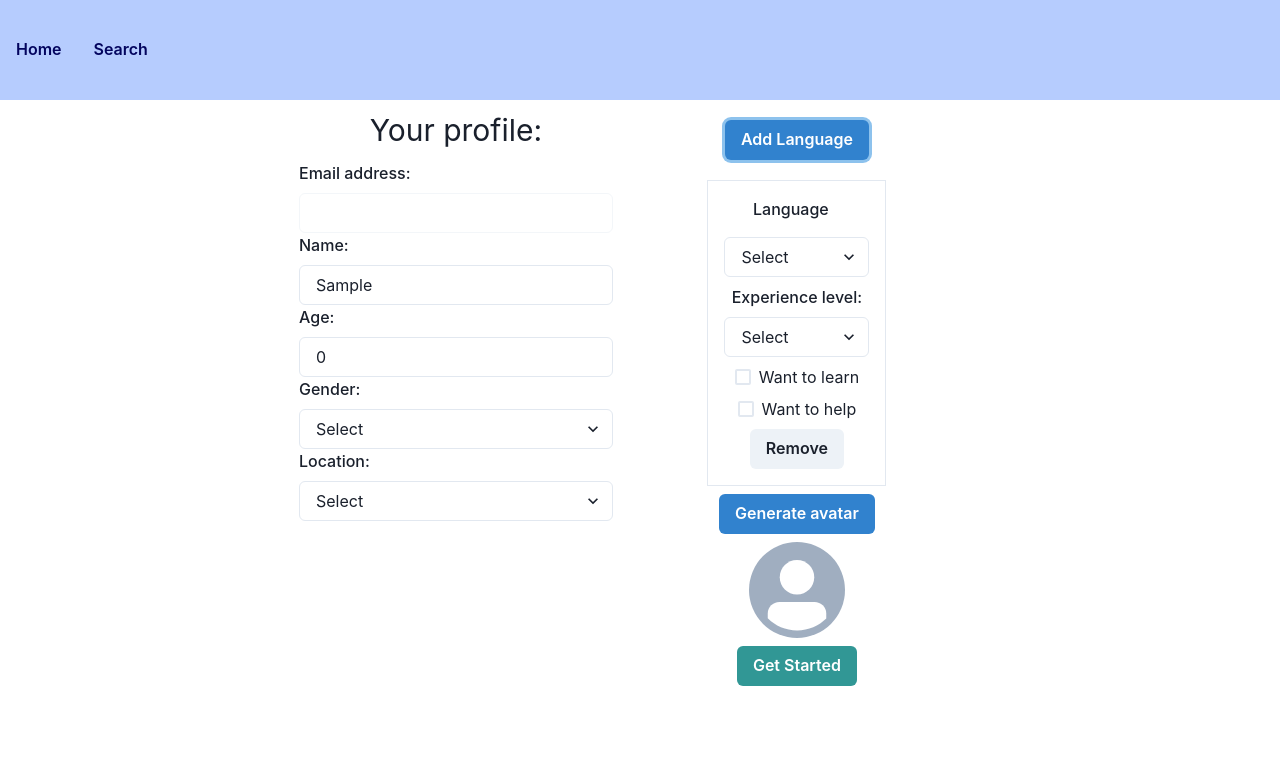
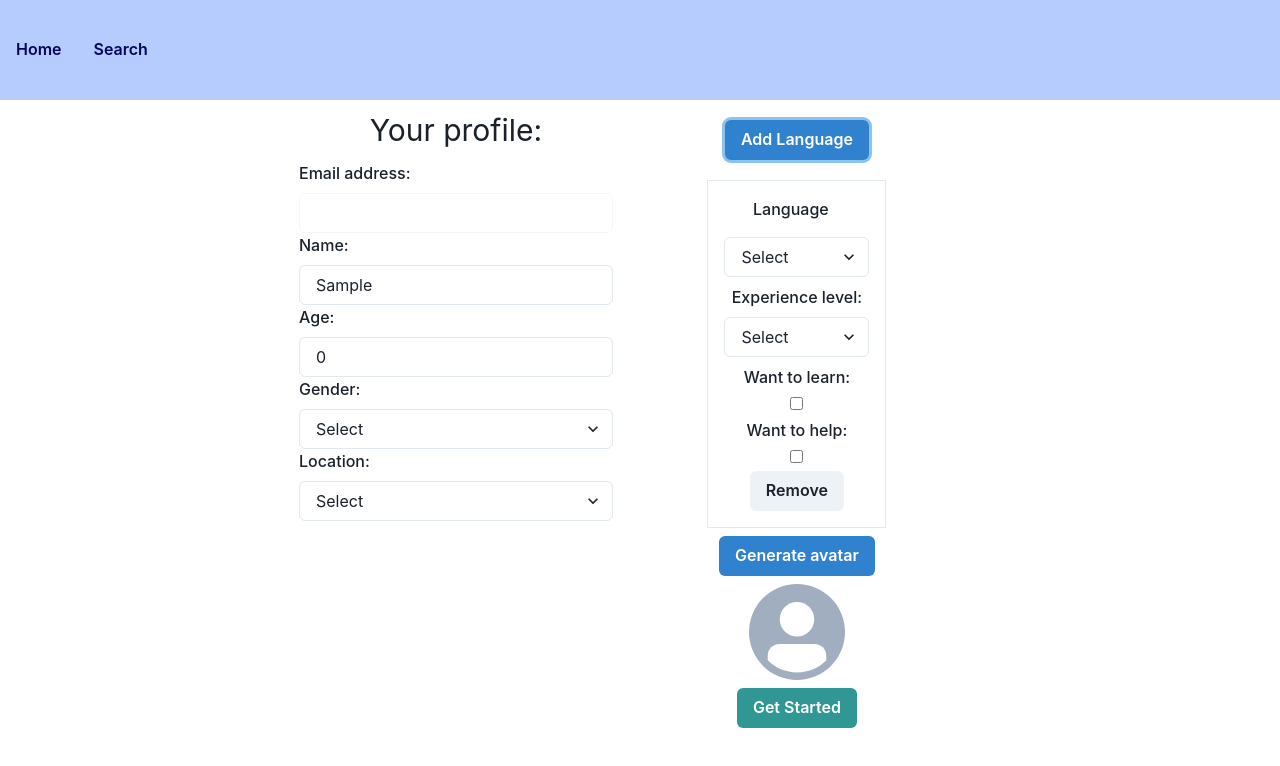
Before and after one commit to Green-Avocado/Language-Exchange, a React (Create React App) app in the folder frontend/: page /profile in a window 1280 px wide. Both pictures are taken after typing "Sample" into the empty fields and a click on the button "Add Language". Shown: the top 766 px of the page. Built offline with nearby package versions, Linux system fonts and the light colour scheme; no server answers.

Commit message:
partial checkbox fix

```diff
--- a/frontend/src/pages/profile/ProfilePage.js
+++ b/frontend/src/pages/profile/ProfilePage.js
@@ -68,6 +68,7 @@ const LanguageInput = ({ l, removeLanguage, editLanguage, index }) => {
           onChange={(e) => handleChange(e, "language")}
           value={l.language}
         >
+          <option value='english'>English</option>
           <option value='spanish'>Spanish</option>
           <option value='chinese'>Chinese</option>
           <option value='french'>French</option>
@@ -83,20 +84,19 @@ const LanguageInput = ({ l, removeLanguage, editLanguage, index }) => {
           <option value='advanced'>Advanced</option>
         </Select>
 
-        <Checkbox
-          colorScheme='orange'
-          onChange={(e) => handleChange(e, "wantToLearn")}
-          value={l.wantToLearn}
-        >
-          Want to learn
-        </Checkbox>
-        <Checkbox
-          colorScheme='green'
-          onChange={(e) => handleChange(e, "wantToHelp")}
-          value={l.wantToHelp}
-        >
-          Want to help
-        </Checkbox>
+        <FormLabel htmlFor='wantToLearn'>Want to learn:</FormLabel>
+      <input
+        type="checkbox"
+        onChange={(e) => handleChange(e, "wantToLearn")}
+        value={l.wantToLearn}
+      />
+
+        <FormLabel htmlFor='wantToHelp'>Want to help:</FormLabel>
+      <input
+        type="checkbox"
+        onChange={(e) => handleChange(e, "wantToHelp")}
+        value={l.wantToHelp}
+      />
 
         <Button onClick={() => removeLanguage(index)}>Remove</Button>
       </VStack>
```
